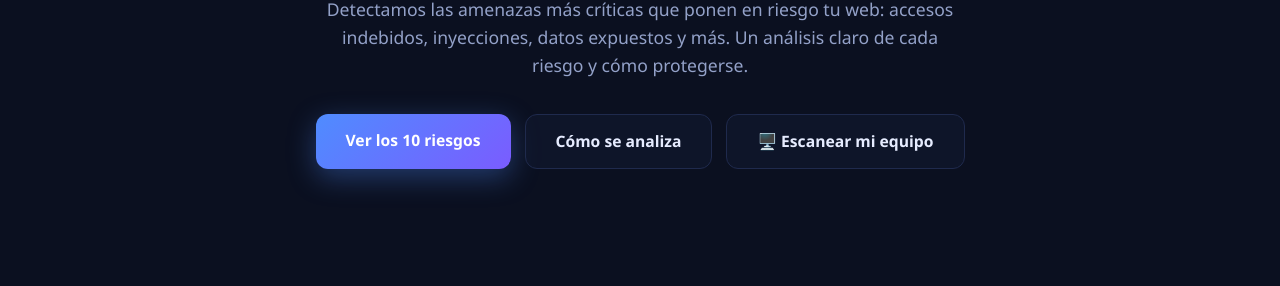
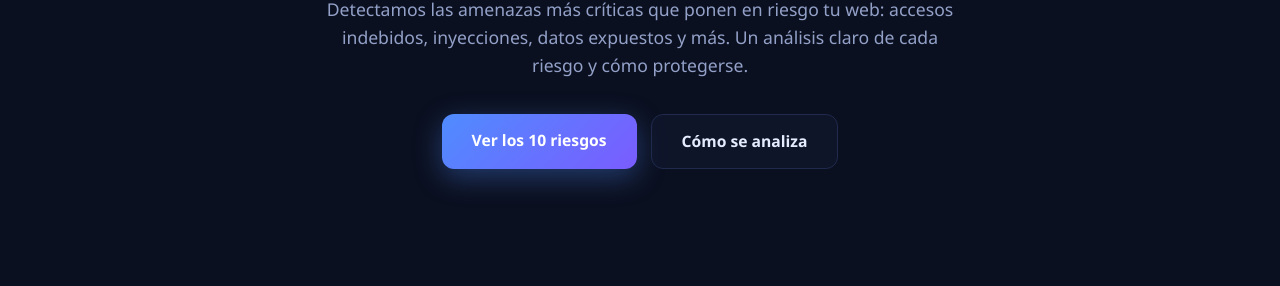
Before and after one commit to generalprotec/landing-owasp, a website: page index.html in a window 1280 px wide. Shown: the part 284-570 px from the top of the page. Drawn offline with Linux system fonts and the light colour scheme.

Commit message:
Quitar botón Escanear mi equipo del hero

```diff
--- a/index.html
+++ b/index.html
@@ -542,7 +542,6 @@
   <div class="cta-row">
     <a class="btn btn-primary" href="#riesgos">Ver los 10 riesgos</a>
     <a class="btn btn-ghost" href="#proceso">Cómo se analiza</a>
-    <a class="btn btn-ghost" href="#escaneo-pc">🖥️ Escanear mi equipo</a>
   </div>
 </section>
 
```
